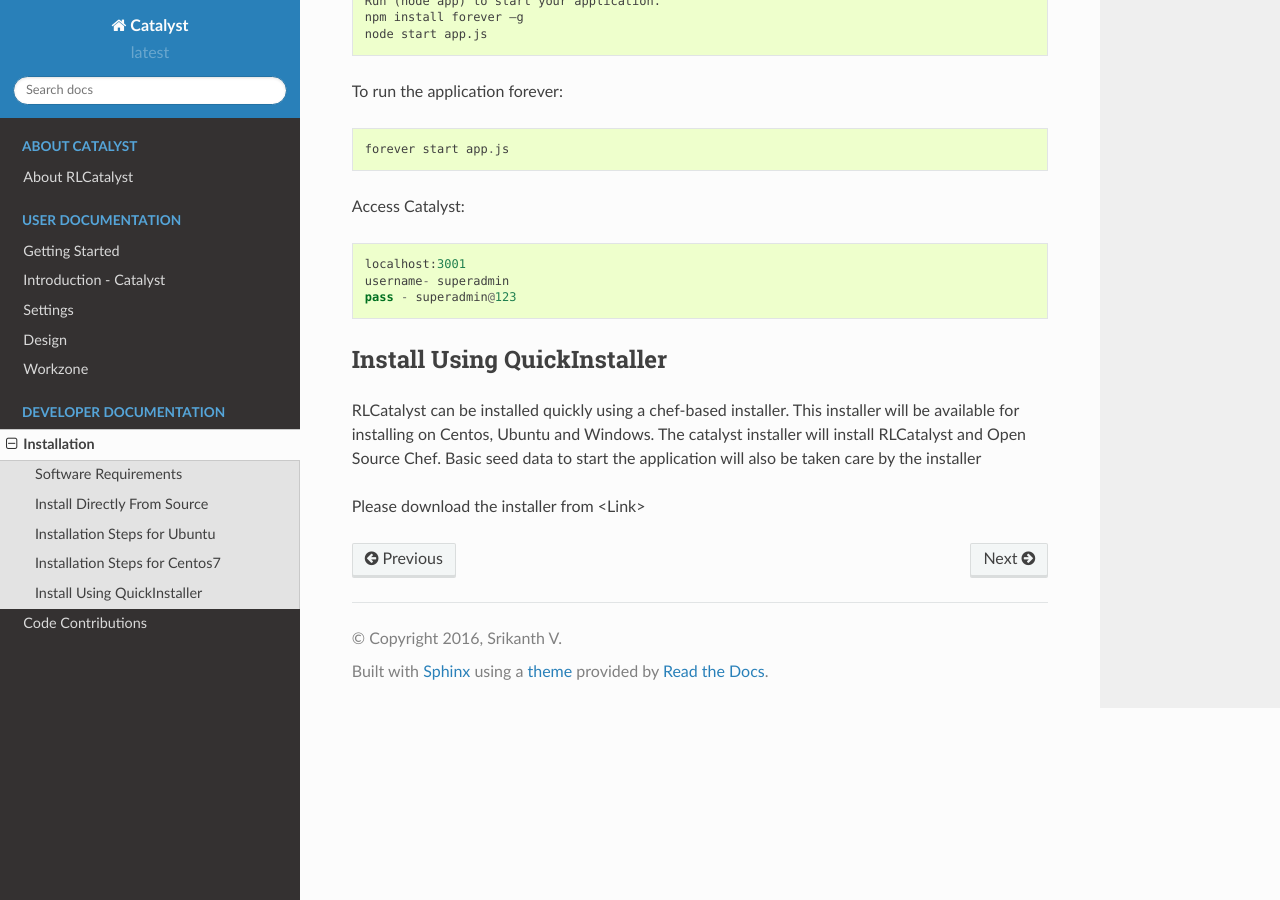
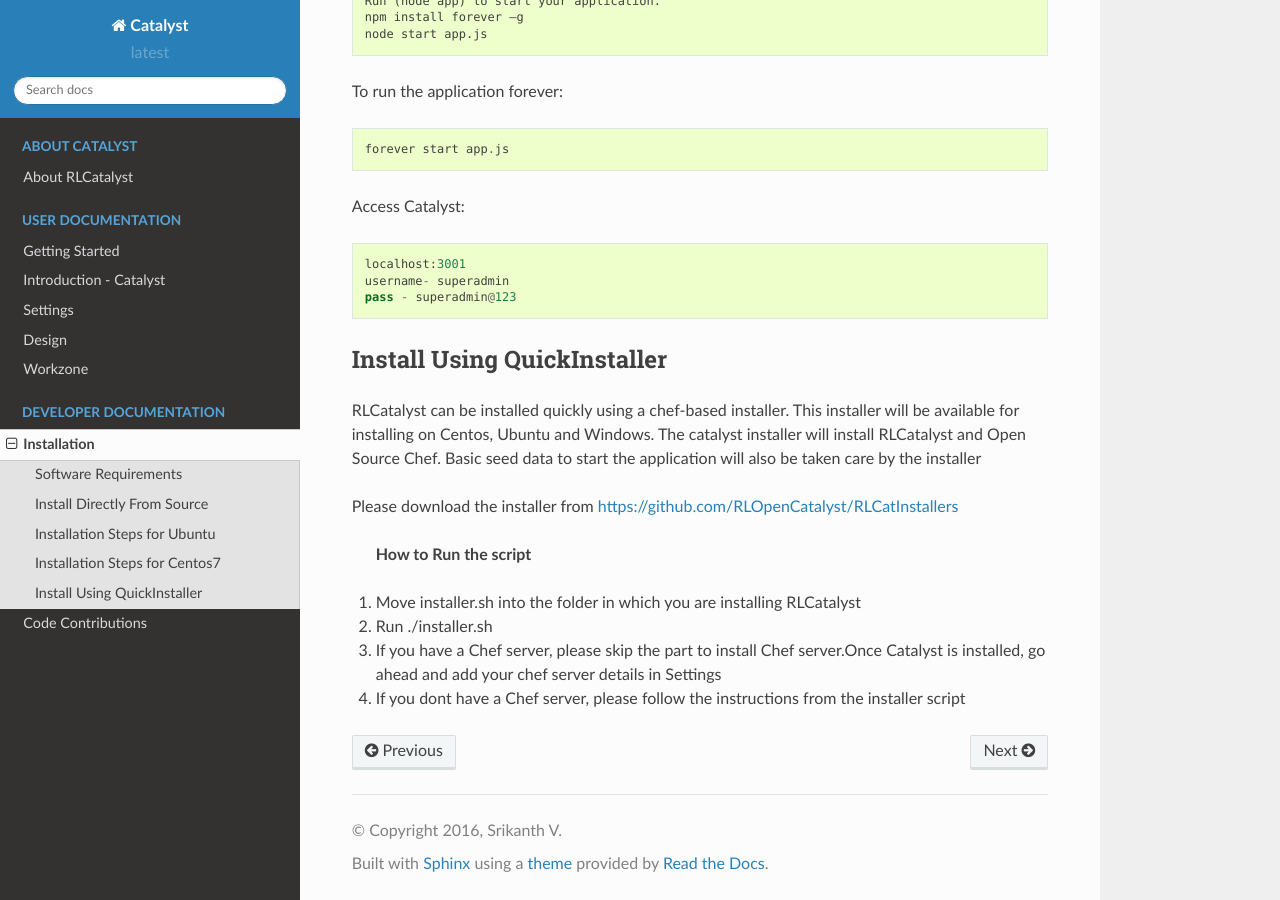
Before and after one commit to RLOpenCatalyst/catdocs, a Sphinx documentation site: the page built from Catalyst/source/install.rst, in a window 1280 px wide and 900 px high, scrolled down 6113 px. Built offline with Sphinx 7.4.7 and the Read the Docs theme 2.0.0, drawn with Linux system fonts in a browser that asks for light colours.

Commit message:
Adding installation steps

```diff
--- a/Catalyst/source/install.rst
+++ b/Catalyst/source/install.rst
@@ -314,4 +314,11 @@
 ^^^^^^^^^^^^^^^^^^^^^^^^^^^^^^
 RLCatalyst can be installed quickly using a chef-based installer. This installer will be available for installing on Centos, Ubuntu and Windows. The catalyst installer will install RLCatalyst and Open Source Chef. Basic seed data to start the application will also be taken care by the installer
 
-Please download the installer from <Link>
+Please download the installer from https://github.com/RLOpenCatalyst/RLCatInstallers
+
+ **How to Run the script**
+
+1. Move installer.sh into the folder in which you are installing RLCatalyst
+2. Run ./installer.sh
+3. If you have a Chef server, please skip the part to install Chef server.Once Catalyst is installed, go ahead and add your chef server details in Settings
+4. If you dont have a Chef server, please follow the instructions from the installer script
```
